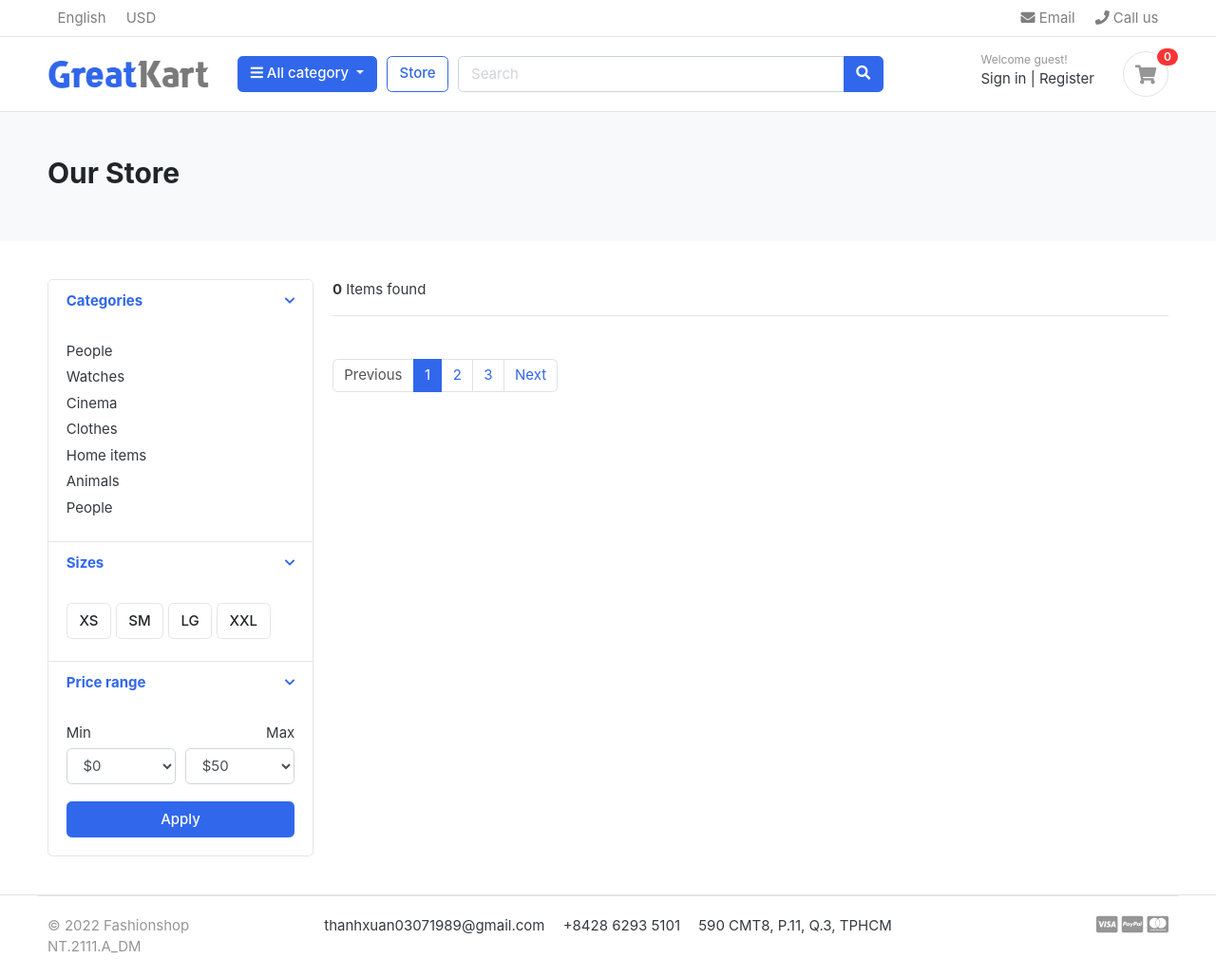
After one commit to tuancat/nt2111A-nhom1-final, a Django app: page /store/ in a window 1280 px wide. The commit adds this page. Shown: the whole page at 95% size. Run offline with Django 4.2, Linux system fonts and the light colour scheme; data that the repository does not hold is empty; some libraries are stand-ins or nearby versions; some web fonts are replaced.

Commit message:
category_product commit

```diff
--- a/ECproject/settings.py
+++ b/ECproject/settings.py
@@ -64,6 +64,7 @@ TEMPLATES = [
                 'django.template.context_processors.request',
                 'django.contrib.auth.context_processors.auth',
                 'django.contrib.messages.context_processors.messages',
+                'category.context_processors.menu_links',
             ],
         },
     },
--- a/ECproject/urls.py
+++ b/ECproject/urls.py
@@ -15,7 +15,7 @@ Including another URLconf
 """
 from django import views
 from django.contrib import admin
-from django.urls import path
+from django.urls import path,include
 from . import views
 from django.conf.urls.static import static
 from django.conf import settings
@@ -24,4 +24,5 @@ from django.conf import settings
 urlpatterns = [
     path('admin/', admin.site.urls),
     path('', views.home,name='home'),
+    path('store/',include('store.urls')),
 ] + static(settings.MEDIA_URL, document_root=settings.MEDIA_ROOT)
--- /dev/null
+++ b/category/context_processors.py
@@ -0,0 +1,4 @@
+from .models import Category
+def menu_links(request):
+    links = Category.objects.all()
+    return dict(links=links)
--- a/category/models.py
+++ b/category/models.py
@@ -1,6 +1,5 @@
-from distutils.command.upload import upload
-from tabnanny import verbose
 from django.db import models
+from django.urls import reverse
 
 # Create your models here.
 class Category(models.Model):
@@ -13,5 +12,8 @@ class Category(models.Model):
         verbose_name = 'category'
         verbose_name_plural = 'categories'
 
+    def get_url(self):
+        return reverse('products_by_category',args=[self.slug])
+
     def __str__(self):
         return self.category_name
--- /dev/null
+++ b/store/urls.py
@@ -0,0 +1,8 @@
+from django import views
+from django.urls import path
+from . import views
+
+urlpatterns = [
+    path('',views.store,name='store'),
+    path('<slug:category_slug>/',views.store,name='products_by_category'),
+]
--- a/store/views.py
+++ b/store/views.py
@@ -1,3 +1,19 @@
-from django.shortcuts import render
+from django.shortcuts import render,get_object_or_404
+from .models import Product
+from category.models import Category
+# Create your views here.
+def store(request,category_slug=None):
+    categories  = None
+    products    = None
 
-# Create your views here.
+    if category_slug != None:
+        categories  = get_object_or_404(Category, slug=category_slug)
+        products    = Product.objects.filter(category=categories, is_available=True)
+        product_count = products.count()
+    else:
+        products    = Product.objects.all().filter(is_available=True)
+        product_count = products.count()
+    context     = {'products':products,
+    'product_count':product_count,}
+
+    return render (request,'store/store.html',context)
--- a/templates/includes/footer.html
+++ b/templates/includes/footer.html
@@ -3,12 +3,12 @@
 	<div class="container">
 		<section class="footer-bottom border-top row">
 			<div class="col-md-2">
-				<p class="text-muted"> &copy 2019 Company name </p>
+				<p class="text-muted"> &copy 2022 Fashionshop NT.2111.A_DM  </p>
 			</div>
 			<div class="col-md-8 text-md-center">
-				<span  class="px-2">info@pixsellz.io</span>
-				<span  class="px-2">+879-332-9375</span>
-				<span  class="px-2">Street name 123, Avanue abc</span>
+				<span  class="px-2">thanhxuan03071989@gmail.com</span>
+				<span  class="px-2">+8428 6293 5101</span>
+				<span  class="px-2">590 CMT8, P.11, Q.3, TPHCM</span>
 			</div>
 			<div class="col-md-2 text-md-right text-muted">
 				<i class="fab fa-lg fa-cc-visa"></i>
--- a/templates/includes/navbar.html
+++ b/templates/includes/navbar.html
@@ -37,12 +37,9 @@
                     <i class="fa fa-bars"></i> All category
                 </button>
                 <div class="dropdown-menu">
-                    <a class="dropdown-item" href="#">Áo thun / sơ mi nam </a>
-                    <a class="dropdown-item" href="#">Áo thun / sơ mi nữ </a>
-                    <a class="dropdown-item" href="#">Quần tây / jean / short nam</a>
-                    <a class="dropdown-item" href="#">Quần tây / jean / short nữ </a>
-                    <a class="dropdown-item" href="#">Balo / túi xách </a>
-                    <a class="dropdown-item" href="#">Phụ kiện thời trang </a>
+                    {% for category in links %}
+                    <a class="dropdown-item" href="{{ category.get_url }}">{{ category.category_name }}</a>
+                    {% endfor %}
                 </div>
             </div>  <!-- category-wrap.// -->
         </div> <!-- col.// -->
--- /dev/null
+++ b/templates/store/store.html
@@ -0,0 +1,170 @@
+{% extends 'base.html' %}
+{% load static %}
+{%  block content %}
+<!-- ========================= SECTION PAGETOP ========================= -->
+<section class="section-pagetop bg">
+    <div class="container">
+        <h2 class="title-page">Our Store</h2>
+
+    </div> <!-- container //  -->
+    </section>
+    <!-- ========================= SECTION INTRO END// ========================= -->
+<!-- ========================= SECTION CONTENT ========================= -->
+<section class="section-content padding-y">
+    <div class="container">
+
+    <div class="row">
+        <aside class="col-md-3">
+
+    <div class="card">
+        <article class="filter-group">
+            <header class="card-header">
+                <a href="#" data-toggle="collapse" data-target="#collapse_1" aria-expanded="true" class="">
+                    <i class="icon-control fa fa-chevron-down"></i>
+                    <h6 class="title">Categories</h6>
+                </a>
+            </header>
+            <div class="filter-content collapse show" id="collapse_1" style="">
+                <div class="card-body">
+
+                    <ul class="list-menu">
+                    <li><a href="#">People  </a></li>
+                    <li><a href="#">Watches </a></li>
+                    <li><a href="#">Cinema  </a></li>
+                    <li><a href="#">Clothes  </a></li>
+                    <li><a href="#">Home items </a></li>
+                    <li><a href="#">Animals</a></li>
+                    <li><a href="#">People </a></li>
+                    </ul>
+
+                </div> <!-- card-body.// -->
+            </div>
+        </article> <!-- filter-group  .// -->
+        <article class="filter-group">
+            <header class="card-header">
+                <a href="#" data-toggle="collapse" data-target="#collapse_4" aria-expanded="true" class="">
+                    <i class="icon-control fa fa-chevron-down"></i>
+                    <h6 class="title">Sizes </h6>
+                </a>
+            </header>
+            <div class="filter-content collapse show" id="collapse_4" style="">
+                <div class="card-body">
+                  <label class="checkbox-btn">
+                    <input type="checkbox">
+                    <span class="btn btn-light"> XS </span>
+                  </label>
+
+                  <label class="checkbox-btn">
+                    <input type="checkbox">
+                    <span class="btn btn-light"> SM </span>
+                  </label>
+
+                  <label class="checkbox-btn">
+                    <input type="checkbox">
+                    <span class="btn btn-light"> LG </span>
+                  </label>
+
+                  <label class="checkbox-btn">
+                    <input type="checkbox">
+                    <span class="btn btn-light"> XXL </span>
+                  </label>
+            </div><!-- card-body.// -->
+            </div>
+        </article> <!-- filter-group .// -->
+
+        <article class="filter-group">
+            <header class="card-header">
+                <a href="#" data-toggle="collapse" data-target="#collapse_3" aria-expanded="true" class="">
+                    <i class="icon-control fa fa-chevron-down"></i>
+                    <h6 class="title">Price range </h6>
+                </a>
+            </header>
+            <div class="filter-content collapse show" id="collapse_3" style="">
+                <div class="card-body">
+
+                    <div class="form-row">
+                    <div class="form-group col-md-6">
+                      <label>Min</label>
+                      <!-- <input class="form-control" placeholder="$0" type="number"> -->
+                          <select class="mr-2 form-control">
+                            <option value="0">$0</option>
+                            <option value="50">$50</option>
+                            <option value="100">$100</option>
+                            <option value="150">$150</option>
+                            <option value="200">$200</option>
+                            <option value="500">$500</option>
+                            <option value="1000">$1000</option>
+                        </select>
+                    </div>
+                    <div class="form-group text-right col-md-6">
+                      <label>Max</label>
+                          <select class="mr-2 form-control">
+                            <option value="50">$50</option>
+                            <option value="100">$100</option>
+                            <option value="150">$150</option>
+                            <option value="200">$200</option>
+                            <option value="500">$500</option>
+                            <option value="1000">$1000</option>
+                            <option value="2000">$2000+</option>
+                        </select>
+                    </div>
+                    </div> <!-- form-row.// -->
+                    <button class="btn btn-block btn-primary">Apply</button>
+                </div><!-- card-body.// -->
+            </div>
+        </article> <!-- filter-group .// -->
+
+    </div> <!-- card.// -->
+
+        </aside> <!-- col.// -->
+        <main class="col-md-9">
+
+    <header class="border-bottom mb-4 pb-3">
+            <div class="form-inline">
+                <span class="mr-md-auto"><b> {{product_count}}</b> Items found </span>
+
+            </div>
+    </header><!-- sect-heading -->
+
+    <div class="row">
+        {% for product in products %}
+        <div class="col-md-4">
+            <figure class="card card-product-grid">
+                <div class="img-wrap">
+
+                    <img src="{{ product.images.url }}">
+
+                </div> <!-- img-wrap.// -->
+                <figcaption class="info-wrap">
+                    <div class="fix-height">
+                        <a href="./product-detail.html" class="title">{{ product.product_name }}</a>
+                        <div class="price-wrap mt-2">
+                            <span class="price">đ {{ product.price }}</span>
+                        </div> <!-- price-wrap.// -->
+                    </div>
+                    <a href="#" class="btn btn-block btn-primary">Add to Cart </a>
+                </figcaption>
+            </figure>
+        </div> <!-- col.// -->
+        {% endfor %}
+    </div> <!-- row end.// -->
+
+
+    <nav class="mt-4" aria-label="Page navigation sample">
+      <ul class="pagination">
+        <li class="page-item disabled"><a class="page-link" href="#">Previous</a></li>
+        <li class="page-item active"><a class="page-link" href="#">1</a></li>
+        <li class="page-item"><a class="page-link" href="#">2</a></li>
+        <li class="page-item"><a class="page-link" href="#">3</a></li>
+        <li class="page-item"><a class="page-link" href="#">Next</a></li>
+      </ul>
+    </nav>
+
+        </main> <!-- col.// -->
+
+    </div>
+
+    </div> <!-- container .//  -->
+    </section>
+    <!-- ========================= SECTION CONTENT END// ========================= -->
+{% endblock %}
```
Also changed, not shown: ECproject/views.py (+6 -2 lines), templates/home.html (+6 -66 lines).
